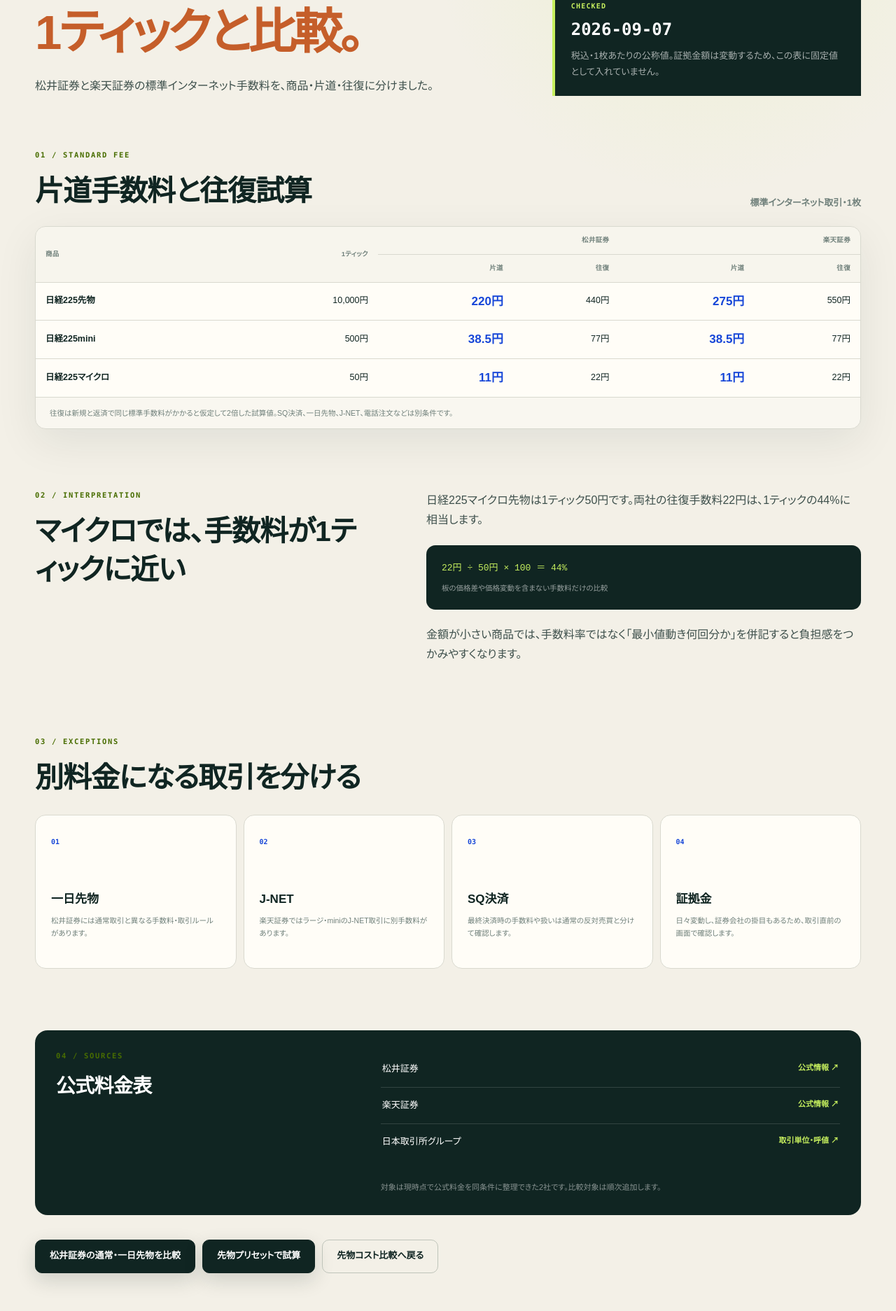
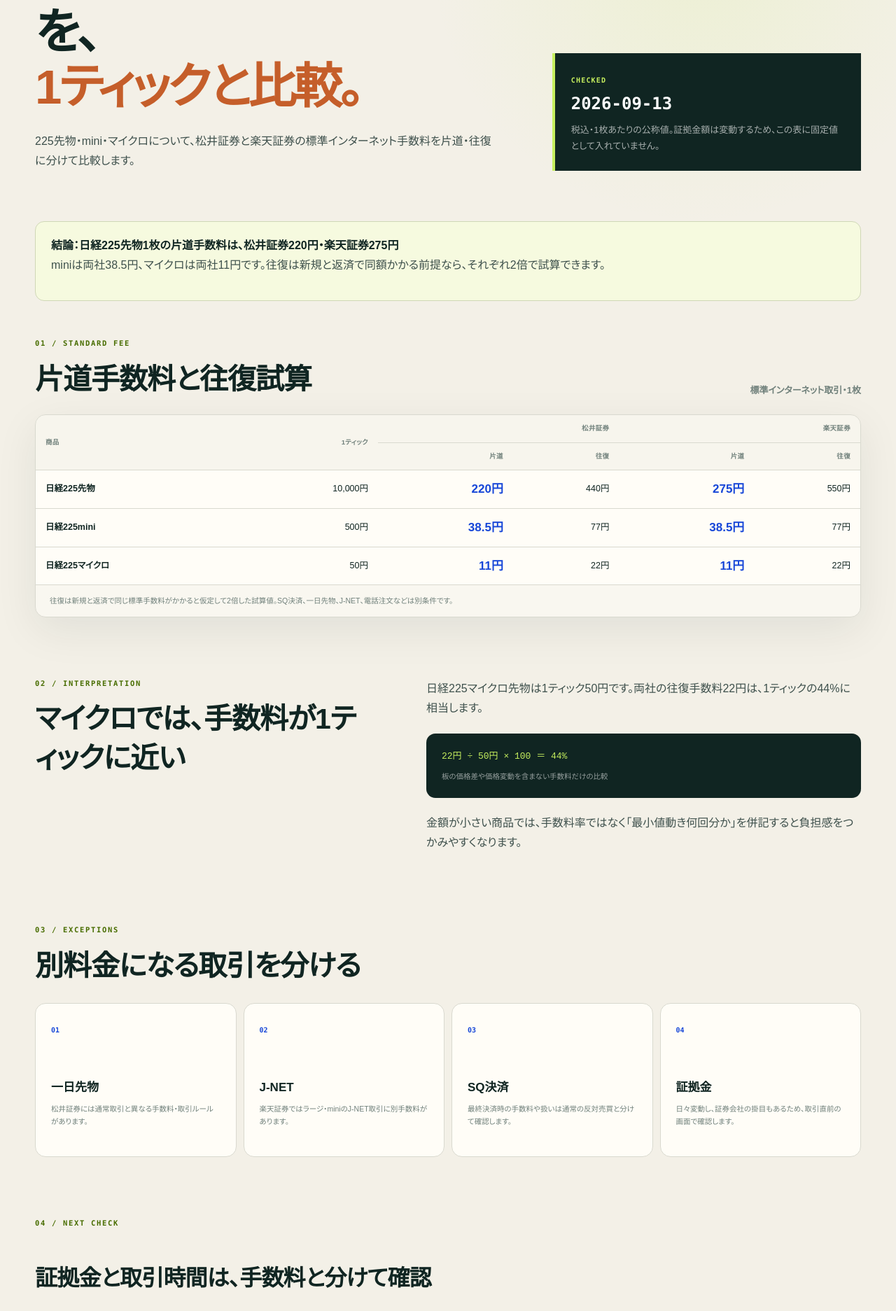
Before and after one commit to mrok18/hanbaijo, a Next.js app: page /futures/nikkei225-fee-comparison in a window 1280 px wide. Shown: the part 260-2133 px from the top of the page at 70% size. Built offline with nearby package versions, Linux system fonts and the light colour scheme.

Commit message:
Improve Nikkei futures search intent

```diff
--- a/app/articles/posts.ts
+++ b/app/articles/posts.ts
@@ -226,7 +226,7 @@ export const POSTS = [
   { slug: 'stock-round-trip-cost', category: '国内株', title: '株の手数料はいくら？仕組み・買付と売却の計算方法', desc: '1注文制と1日定額、買付・売却の往復手数料、板の価格差、信用取引で残る費用を整理する。' },
   { slug: 'us-stock-fx-cost', category: '米国株', title: '米国株の為替コストを円で計算する方法', desc: '円貨決済と外貨決済の違いを整理し、1ドルあたりの為替コストを総額へ換算する。' },
   { slug: 'futures-tick-value', category: '先物', title: '先物の1ティックはいくら？日経225で計算', desc: 'ラージ・mini・マイクロの取引単位と呼値から、1ティックの損益額を計算する。' },
-  { slug: 'futures-margin', category: '先物', title: '先物の証拠金と取引金額は何が違う？', desc: '証拠金を購入代金と混同しないために、取引金額・損益・VaR方式の関係を整理する。' },
+  { slug: 'futures-margin', category: '先物', title: '日経225先物の証拠金はいくら？必要額が変わる理由と確認方法', desc: '日経225先物・mini・マイクロの必要証拠金が固定額ではない理由を、VaR方式、証券会社の設定、取引金額との違いから整理する。' },
   { slug: 'fx-spread-time', category: 'FX', title: 'FXのスプレッドが広がりやすい時間帯は？', desc: '広告表示の適用時間外や経済指標発表時に、取引コストが変わる理由と確認方法。' },
   { slug: 'fx-swap-calculation', category: 'FX', title: 'FXスワップポイントの計算方法', desc: '1Lotあたりの表示から、保有数量と付与日数に応じた金額を試算する。' },
   { slug: 'fx-required-margin', category: 'FX', title: 'FXの必要証拠金はいくら？1万通貨で計算', desc: '取引金額・必要証拠金・レバレッジの関係を、米ドル/円の例で整理する。' },
--- a/app/futures/nikkei225-fee-comparison/page.tsx
+++ b/app/futures/nikkei225-fee-comparison/page.tsx
@@ -2,8 +2,8 @@ import Link from 'next/link';
 
 export const metadata = {
   alternates: { canonical: '/futures/nikkei225-fee-comparison' },
-  title: '日経225先物の手数料比較｜ラージ・mini・マイクロ',
-  description: '松井証券と楽天証券の日経225先物、mini、マイクロの標準手数料を、片道と往復で比較します。',
+  title: '日経225先物の手数料比較｜225先物・mini・マイクロ2社',
+  description: '日経225先物（225先物）・mini・マイクロの手数料を松井証券と楽天証券で比較。1枚あたりの片道・往復料金と1ティックに対する負担を整理します。',
 };
 
 const FEES = [
@@ -18,14 +18,19 @@ export default function Page() {
       <header className="comparison-intro futures-comparison-intro">
         <div>
           <p className="page-kicker">NIKKEI 225 FUTURES / PUBLISHED DATA</p>
-          <h1>先物手数料を、<br /><em>1ティックと比較。</em></h1>
-          <p className="lede">松井証券と楽天証券の標準インターネット手数料を、商品・片道・往復に分けました。</p>
+          <h1>日経225先物の手数料を、<br /><em>1ティックと比較。</em></h1>
+          <p className="lede">225先物・mini・マイクロについて、松井証券と楽天証券の標準インターネット手数料を片道・往復に分けて比較します。</p>
         </div>
         <aside>
-          <span>CHECKED</span><strong>2026-09-07</strong>
+          <span>CHECKED</span><strong>2026-09-13</strong>
           <p>税込・1枚あたりの公称値。証拠金額は変動するため、この表に固定値として入れていません。</p>
         </aside>
       </header>
+
+      <div className="callout">
+        <strong>結論：日経225先物1枚の片道手数料は、松井証券220円・楽天証券275円</strong>
+        <p>miniは両社38.5円、マイクロは両社11円です。往復は新規と返済で同額かかる前提なら、それぞれ2倍で試算できます。</p>
+      </div>
 
       <section className="comparison-result" aria-labelledby="futures-comparison-title">
         <div className="comparison-result-head">
@@ -67,14 +72,24 @@ export default function Page() {
         </div>
       </section>
 
+      <section className="comparison-section" aria-labelledby="futures-next-checks">
+        <div><p className="section-index">04 / NEXT CHECK</p><h2 id="futures-next-checks">証拠金と取引時間は、手数料と分けて確認</h2></div>
+        <div className="fx-metric-grid comparison-points">
+          <article><b>01</b><h3>日経225先物の証拠金</h3><p>必要額は固定ではなく、VaR方式と証券会社の設定で変わります。</p><Link href="/articles/futures-margin">必要証拠金の仕組みを見る →</Link></article>
+          <article><b>02</b><h3>日経225先物の取引時間</h3><p>日中立会と翌朝までのナイトセッションを取引日の区切りとともに確認します。</p><Link href="/articles/nikkei225-futures-night-session">取引時間を見る →</Link></article>
+          <article><b>03</b><h3>手数料込み損益</h3><p>商品、枚数、値幅を入力し、往復手数料を引いた損益を計算します。</p><Link href="/tools/matsui-futures-cost-calculator">計算機を使う →</Link></article>
+          <article><b>04</b><h3>1ティックの損益</h3><p>取引単位と呼値から、ラージ・mini・マイクロの最小値動きを確認します。</p><Link href="/articles/futures-tick-value">計算方法を見る →</Link></article>
+        </div>
+      </section>
+
       <section className="comparison-sources" aria-labelledby="futures-provider-sources">
-        <div><p className="section-index">04 / SOURCES</p><h2 id="futures-provider-sources">公式料金表</h2></div>
+        <div><p className="section-index">05 / SOURCES</p><h2 id="futures-provider-sources">公式料金表</h2></div>
         <ul>
           <li><a href="https://www.matsui.co.jp/fee/" target="_blank" rel="noopener noreferrer"><span>松井証券</span><b>公式情報 ↗</b></a></li>
           <li><a href="https://www.rakuten-sec.co.jp/web/fop/futures/commission/" target="_blank" rel="noopener noreferrer"><span>楽天証券</span><b>公式情報 ↗</b></a></li>
           <li><a href="https://www.jpx.co.jp/corporate/learning/resources/tvdivq0000003toh-att/fu_pu.pdf" target="_blank" rel="noopener noreferrer"><span>日本取引所グループ</span><b>取引単位・呼値 ↗</b></a></li>
         </ul>
-        <p>対象は現時点で公式料金を同条件に整理できた2社です。比較対象は順次追加します。</p>
+        <p>2026年9月13日に公式料金を再確認。対象は同条件に整理できた2社で、比較対象は順次追加します。</p>
       </section>
 
       <div className="comparison-actions">
```
Also changed, not shown: app/articles/futures-margin/page.tsx (+21 -7 lines).
